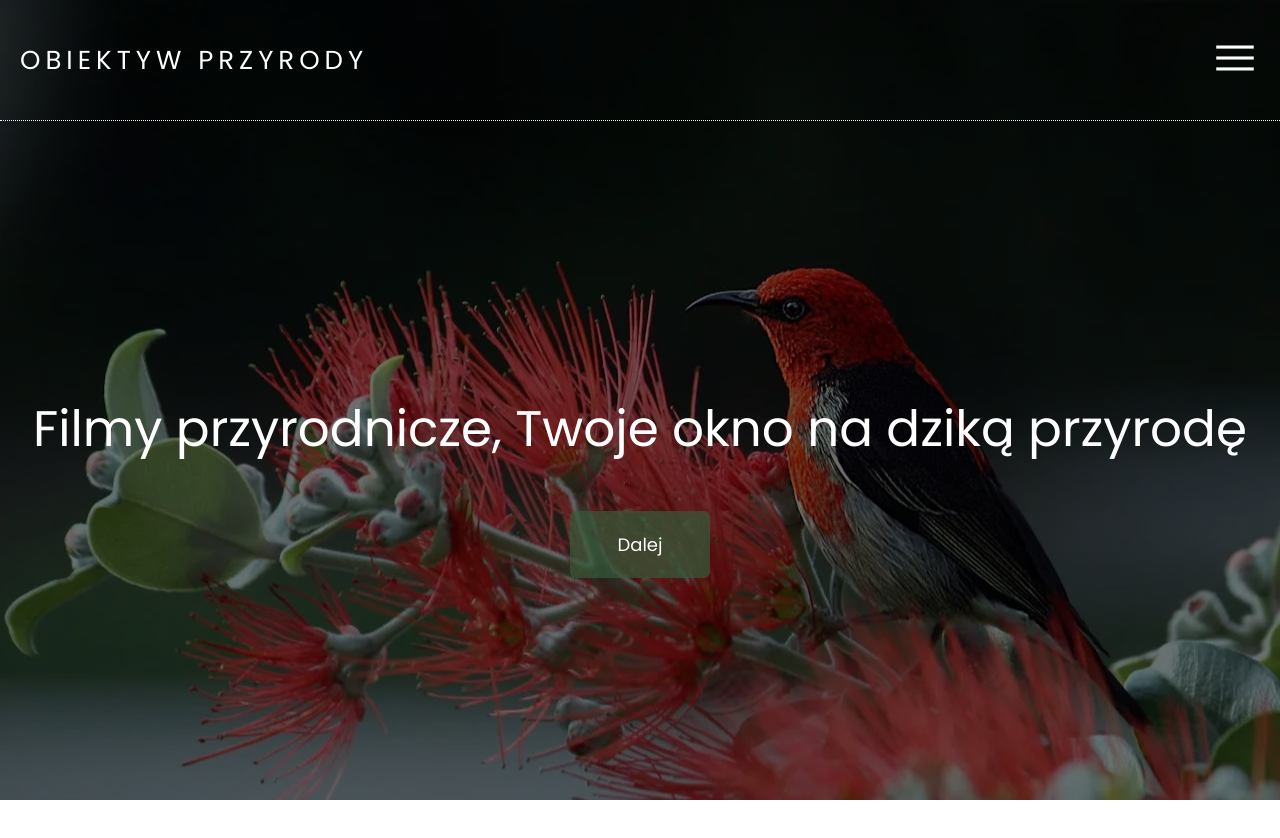
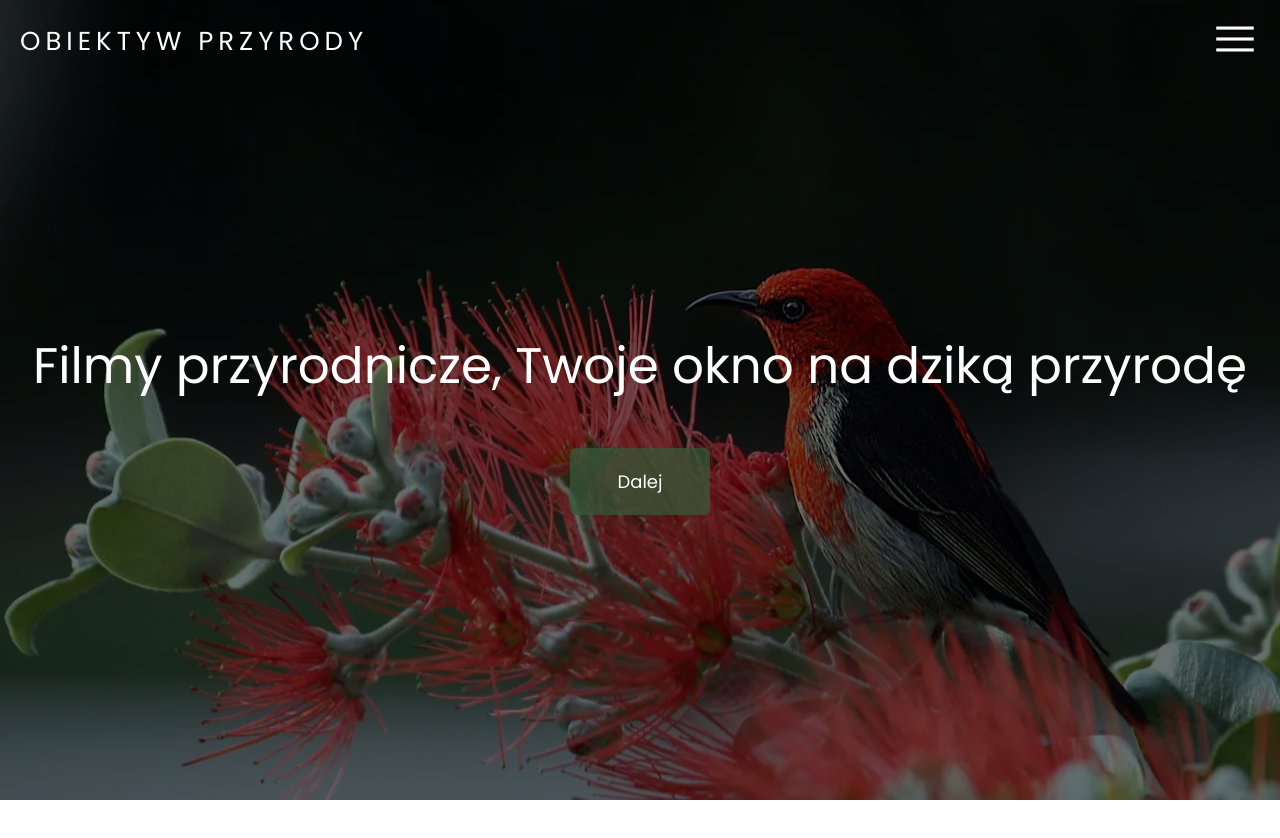
Before and after one commit to trenerit/project_4TPC, a plain HTML site: page index.html in a window 1280 px wide. Shown: the top 838 px of the page. Drawn offline with nearby package versions, Linux system fonts and the light colour scheme.

Commit message:
Refactor navigation styles and JS

```diff
--- a/js/scripts.js
+++ b/js/scripts.js
@@ -3,12 +3,16 @@
 const modCss = (event) => {
    const scrollY =  window.scrollY;
    const nav = document.querySelector('.nav');
-   const bgColor = '#5A6E73';
+   // const bgColor = '#5A6E73';
 
    if(scrollY >= 200) {
-      nav.style.backgroundColor = bgColor;
+      nav.classList.add('nav-scroll');
+      // nav.style.backgroundColor = bgColor;
+      // nav.style.padding = '0 20px';
    } else {
-      nav.style.backgroundColor = 'transparent';
+      nav.classList.remove('nav-scroll');
+      // nav.style.backgroundColor = 'transparent';
+      // nav.style.padding = '14px 20px';
    }
 }
 
--- a/scss/_header.scss
+++ b/scss/_header.scss
@@ -26,7 +26,6 @@ h1 {
    padding: 10px;
    z-index: 1;
    font-size: 2.8rem;
-   margin-top: 12.5%;
 
    @include mq {
        font-size: 3.5rem;
--- a/scss/_nav.scss
+++ b/scss/_nav.scss
@@ -1,4 +1,5 @@
 @use 'mixins' as *;
+@use 'variables' as *;
 
 .nav {
     color: #fff;
@@ -7,14 +8,18 @@
     width: 100%;
     top: 0;
     z-index: 2;
-    padding: 0 20px;
+    padding: 14px 20px;
     transition: .5s;
-    border-bottom: 1px dotted whitesmoke;
+
+    &-scroll {
+        background-color: $color1;
+        padding: 5px 20px;
+    }
 
     &-content {
         display: flex;
         align-items: center;
-        height: 15vh;
+        // height: 15vh;
         width: 100%;
 
         @include mq(2500px) {
```
Also changed, not shown: css/style.css, 1 other file.
